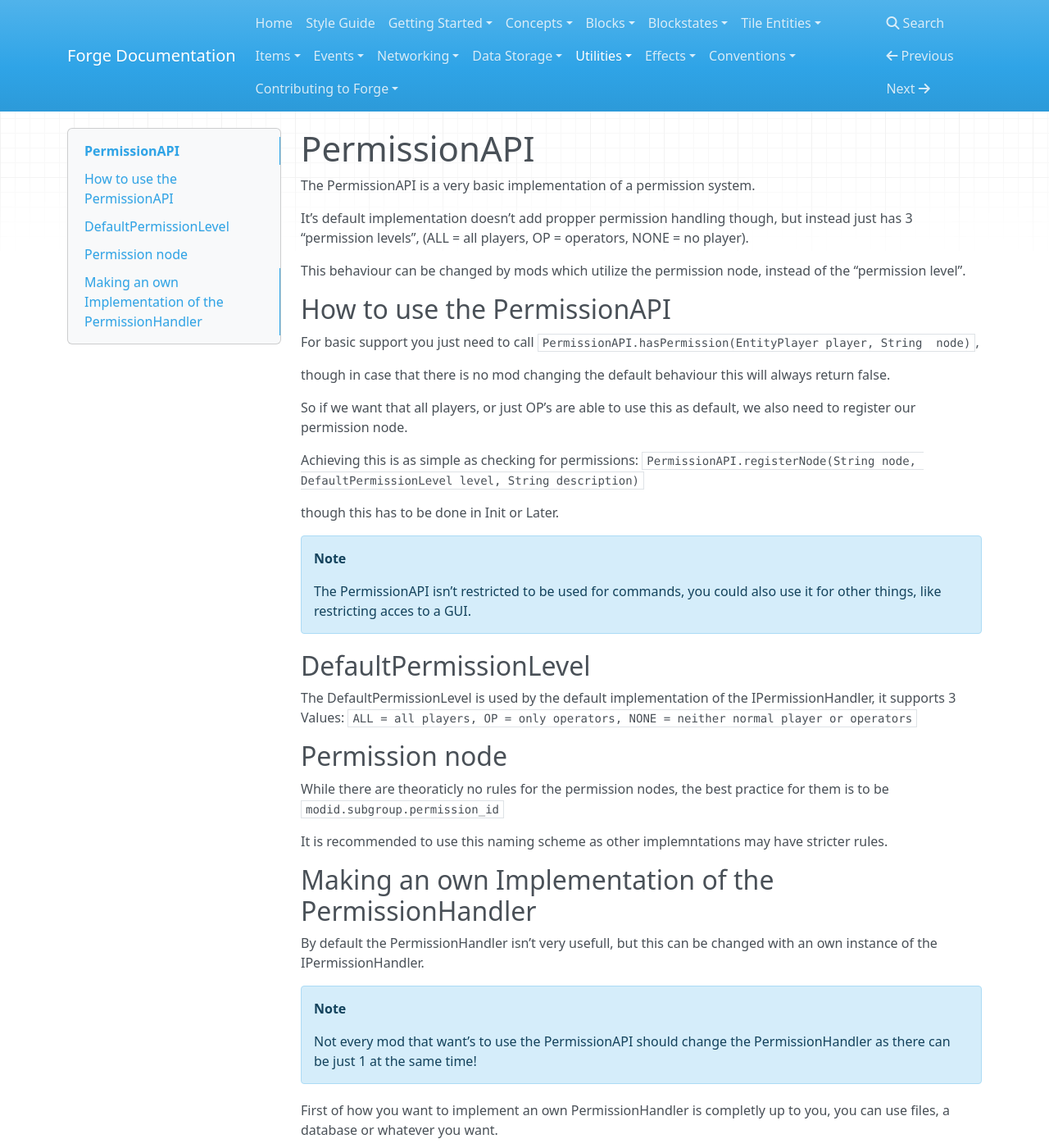
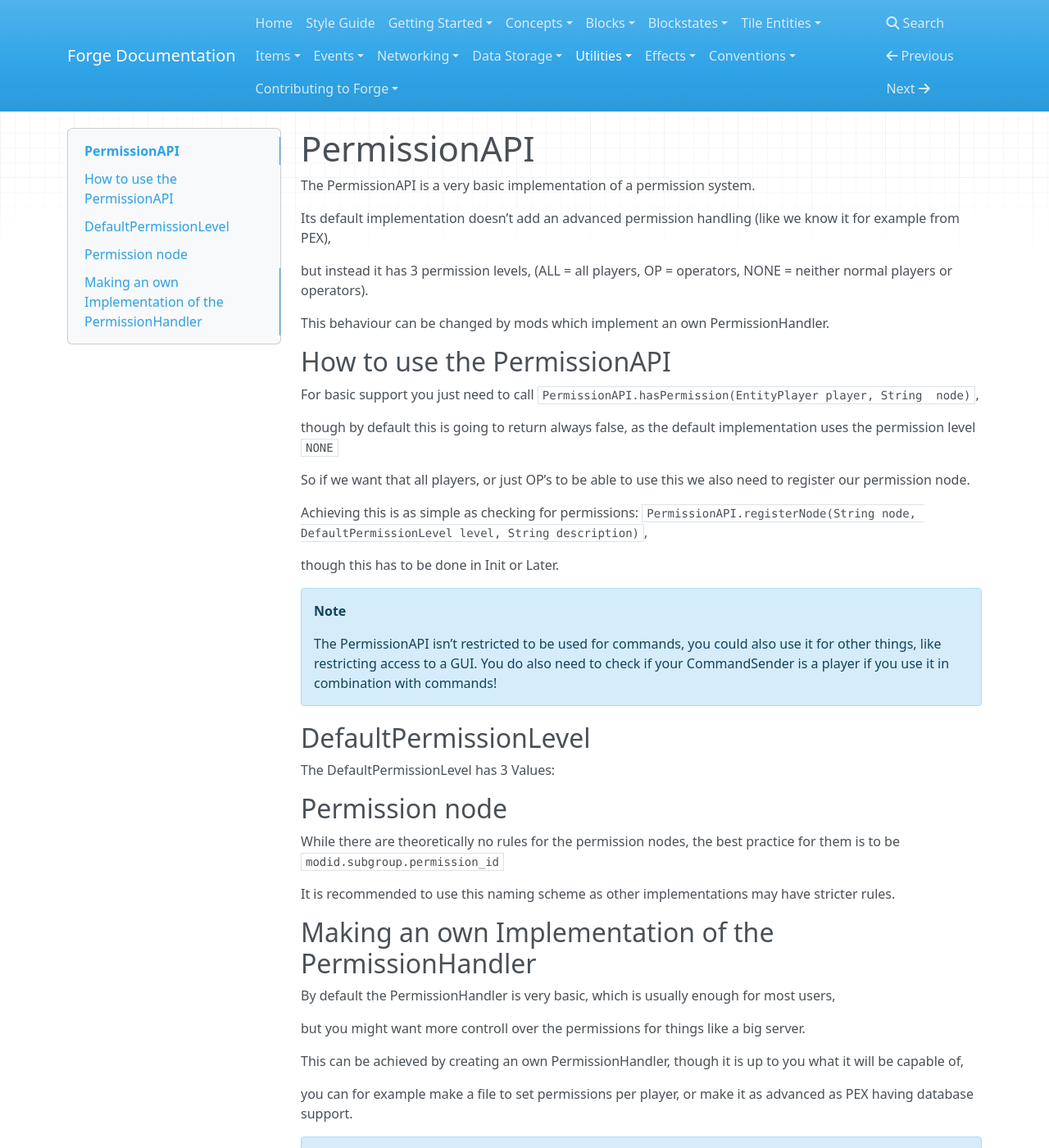
Before and after one commit to MinecraftForge/Documentation, an MkDocs documentation site: the page built from docs/utilities/permissionapi.md, in a window 1280 px wide and 1400 px high. Shown: the whole window at 82% size. Built offline with MkDocs 1.6.1, drawn with Linux system fonts in a browser that asks for light colours; nearby versions of some CDN libraries; old or Windows-style settings are respelled for this version of MkDocs; some of the changed text lies outside the part shown.

Commit message:
Fixed Typos and grammar errors. Also tried to make it not sound the like "default implementation" is shit. (Wasn't my intention in the first place)

```diff
--- a/docs/utilities/permissionapi.md
+++ b/docs/utilities/permissionapi.md
@@ -3,48 +3,56 @@ PermissionAPI
 
 The PermissionAPI is a very basic implementation of a permission system.
 
-It's default implementation doesn't add propper permission handling though, but instead just has 3 "permission levels", (ALL = all players, OP = operators, NONE = no player).
+Its default implementation doesn't add an advanced permission handling (like we know it for example from PEX),
 
-This behaviour can be changed by mods which utilize the permission node, instead of the "permission level".
+but instead it has 3 permission levels, (ALL = all players, OP = operators, NONE = neither normal players or operators).
+
+This behaviour can be changed by mods which implement an own PermissionHandler.
 
 How to use the PermissionAPI
 -----------------------------
 
 For basic support you just need to call `PermissionAPI.hasPermission(EntityPlayer player, String  node)`,
 
-though in case that there is no mod changing the default behaviour this will always return false.
+though by default this is going to return always false, as the default implementation uses the permission level `NONE`
 
-So if we want that all players, or just OP's are able to use this as default, we also need to register our permission node.
+So if we want that all players, or just OP's to be able to use this  we also need to register our permission node.
 
-Achieving this is as simple as checking for permissions: `PermissionAPI.registerNode(String node, DefaultPermissionLevel level, String description)`
+Achieving this is as simple as checking for permissions: `PermissionAPI.registerNode(String node, DefaultPermissionLevel level, String description)`,
 
 though this has to be done in Init or Later.
 
 !!! note
-    The PermissionAPI isn't restricted to be used for commands, you could also use it for other things, like restricting acces to a GUI.
+    The PermissionAPI isn't restricted to be used for commands, you could also use it for other things, like restricting access to a GUI.
+    You do also need to check if your CommandSender is a player if you use it in combination with commands!
 
 DefaultPermissionLevel
 --------------
 
-The DefaultPermissionLevel is used by the default implementation of the IPermissionHandler, it supports 3 Values:
-`ALL = all players, OP = only operators, NONE = neither normal player or operators`
+The DefaultPermissionLevel has 3 Values:
 
 Permission node
 ---------------------------------------
 
-While there are theoraticly no rules for the permission nodes, the best practice for them is to be `modid.subgroup.permission_id`
+While there are theoretically no rules for the permission nodes, the best practice for them is to be `modid.subgroup.permission_id`
 
-It is recommended to use this naming scheme as other implemntations may have stricter rules.
+It is recommended to use this naming scheme as other implementations may have stricter rules.
 
 Making an own Implementation of the PermissionHandler
 --------------------------------------
 
-By default the PermissionHandler isn't very usefull, but this can be changed with an own instance of the IPermissionHandler.
+By default the PermissionHandler is very basic, which is usually enough for most users,
+
+but you might want more controll over the permissions for things like a big server.
+
+ This can be achieved  by creating an own PermissionHandler, though it is up to you what it will be capable of,
+
+ you can for example make a file to set permissions per player, or make it as advanced as PEX having database support.
 
 !!! note
     Not every mod that want's to use the PermissionAPI should change the PermissionHandler as there can be just 1 at the same time!
 
-First of how you want to implement an own PermissionHandler is completly up to you, you can use files, a database or whatever you want.
+First off, how you implement your own PermissionHandler is completly up to you, you can use files, a database or whatever you want.
 
 All you need to do is create an own instance of the interface `IPermissionHandler` and overwriting it's methods,
 
```
